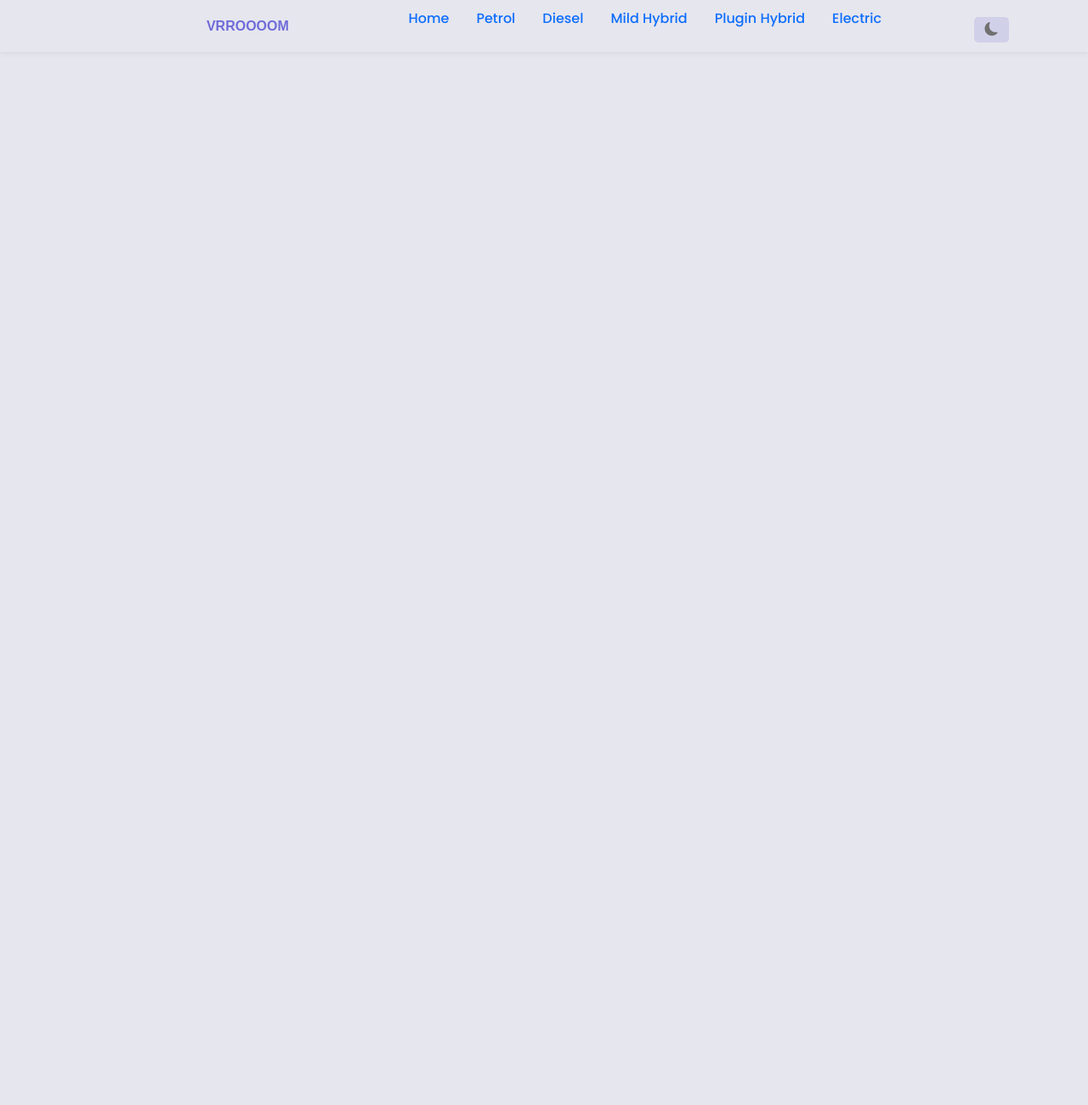
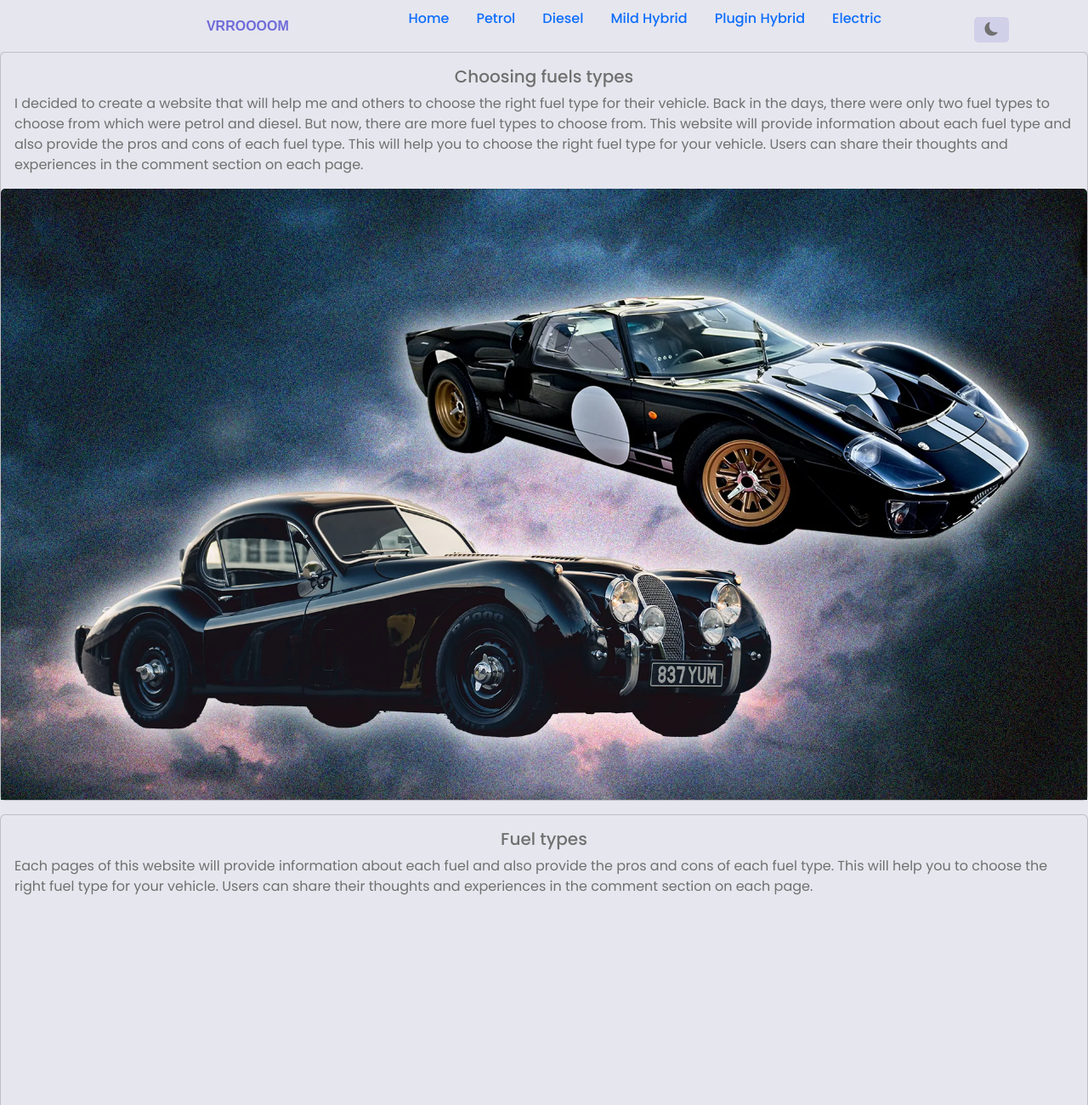
Before and after one commit to jtiwana-git/ChoosingFuel, a plain HTML site: page index.html in a window 1280 px wide. Shown: the top 1300 px of the page at 85% size. Before the commit the page ends 800 px from the top, so only its background shows below. Drawn offline with nearby package versions, Linux system fonts and the light colour scheme.

Commit message:
Updated home page code with image

```diff
--- a/index.html
+++ b/index.html
@@ -61,7 +61,35 @@
       </nav>
     </div>
     <!-- End of Navbar -->
+    <!-- Start of main container -->
 
+    <div class="card mb-3">
+      <div class="card-body">
+        <h5 class="card-title text-center">Choosing fuels types</h5>
+        <p class="card-text">
+          I decided to create a website that will help me and others to choose
+          the right fuel type for their vehicle. Back in the days, there were
+          only two fuel types to choose from which were petrol and diesel. But
+          now, there are more fuel types to choose from. This website will
+          provide information about each fuel type and also provide the pros and
+          cons of each fuel type. This will help you to choose the right fuel
+          type for your vehicle. Users can share their thoughts and experiences
+          in the comment section on each page.
+        </p>
+      </div>
+      <img src="./assets/Homepage.webp" class="card-img-top img" alt="..." />
+    </div>
+    <div class="card">
+      <div class="card-body">
+        <h5 class="card-title text-center">Fuel types</h5>
+        <p class="card-text">
+          Each pages of this website will provide information about each fuel
+          and also provide the pros and cons of each fuel type. This will help
+          you to choose the right fuel type for your vehicle. Users can share
+          their thoughts and experiences in the comment section on each page.
+        </p>
+      </div>
+    </div>
     <!-- Link to JavaScript -->
     <script src="script.js"></script>
   </body>
```
